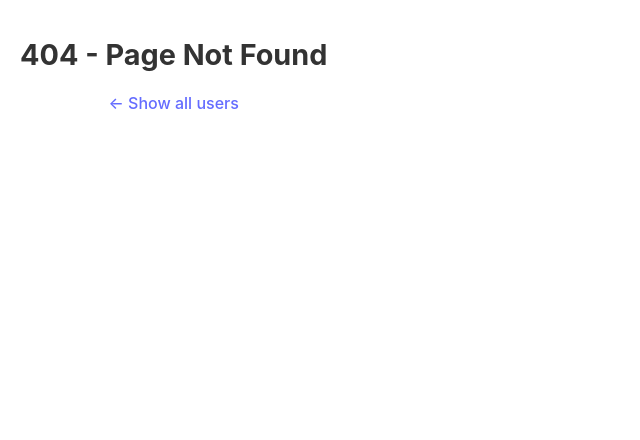
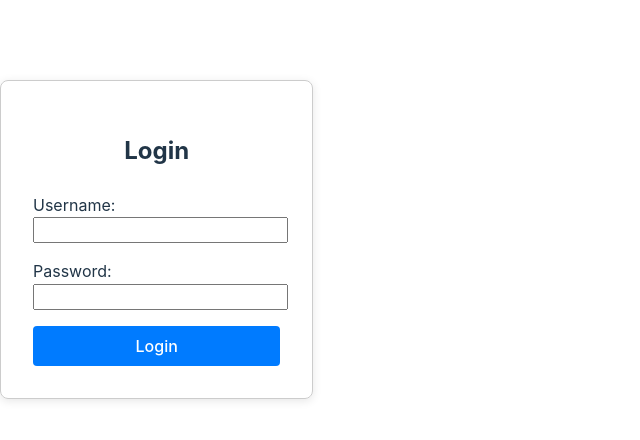
Before and after one commit to igoradastra/simple-cmr, a React (Vite) app: page /login in a window 1280 px wide. Before the commit this address had no page. Shown: the top 440 px of the page, without its empty margins (0-640 px from the left). Built offline with nearby package versions, Linux system fonts and the light colour scheme.

Commit message:
feat: login form with zod validation and react hook form

```diff
--- a/src/components/InputField.tsx
+++ b/src/components/InputField.tsx
@@ -1,8 +1,8 @@
 import { Control, Controller } from 'react-hook-form';
 
 type InputFieldProps = {
-  name: 'name' | 'email';
-  control: Control<{ name: string; email: string }>;
+  name: 'name' | 'email' | 'password';
+  control: Control<{ name: string; email: string; password: string }>;
   label: string;
   type: string;
 };
--- /dev/null
+++ b/src/context/AuthContext.tsx
@@ -0,0 +1,9 @@
+import { createContext } from 'react';
+
+type AuthContextType = {
+  user: string | null;
+  login: (username: string) => void;
+  logout: () => void;
+};
+
+export const AuthContext = createContext<AuthContextType | undefined>(undefined);
--- /dev/null
+++ b/src/context/AuthProvider.tsx
@@ -0,0 +1,16 @@
+import { useState, ReactNode } from 'react';
+import { AuthContext } from './AuthContext';
+
+export const AuthProvider = ({ children }: { children: ReactNode }) => {
+  const [user, setUser] = useState<string | null>(null);
+
+  const login = (username: string) => {
+    setUser(username);
+  };
+
+  const logout = () => {
+    setUser(null);
+  };
+
+  return <AuthContext.Provider value={{ user, login, logout }}>{children}</AuthContext.Provider>;
+};
--- /dev/null
+++ b/src/context/useAuth.tsx
@@ -0,0 +1,8 @@
+import { useContext } from 'react';
+import { AuthContext } from './AuthContext';
+
+export const useAuth = () => {
+  const context = useContext(AuthContext);
+  if (!context) throw new Error('useAuth must be used within AuthProvider');
+  return context;
+};
--- a/src/main.tsx
+++ b/src/main.tsx
@@ -2,11 +2,14 @@ import { createRoot } from 'react-dom/client';
 import './index.css';
 import { PagesRouter } from './pages/Routes.tsx';
 import { QueryClient, QueryClientProvider } from '@tanstack/react-query';
+import { AuthProvider } from './context/AuthProvider';
 
 const queryClient = new QueryClient();
 
 createRoot(document.getElementById('root')!).render(
   <QueryClientProvider client={queryClient}>
-    <PagesRouter />
+    <AuthProvider>
+      <PagesRouter />
+    </AuthProvider>
   </QueryClientProvider>
 );
--- /dev/null
+++ b/src/pages/Login/Login.tsx
@@ -0,0 +1,59 @@
+import { useNavigate } from 'react-router-dom';
+import { useAuth } from '../../context/useAuth';
+import { useForm } from 'react-hook-form';
+import { z } from 'zod';
+import { zodResolver } from '@hookform/resolvers/zod';
+import { InputField } from '../../components/InputField';
+
+const loginSchema = z.object({
+  name: z.string().min(1, 'Username is required'),
+  email: z.string().email('Invalid email'),
+});
+
+export const Login = () => {
+  const { login } = useAuth();
+  const navigate = useNavigate();
+  const { control, handleSubmit } = useForm({
+    resolver: zodResolver(loginSchema),
+    defaultValues: { name: '', email: '', password: '' },
+  });
+
+  const onSubmit = (data: { name: string; email: string }) => {
+    login(data.name);
+    navigate('/users');
+  };
+
+  return (
+    <form
+      onSubmit={handleSubmit(onSubmit)}
+      style={{
+        maxWidth: '350px',
+        margin: '5rem auto',
+        padding: '2rem',
+        border: '1px solid #ccc',
+        borderRadius: '8px',
+        boxShadow: '0 2px 10px rgba(0,0,0,0.1)',
+      }}
+    >
+      <h2 style={{ textAlign: 'center', marginBottom: '1.5rem' }}>Login</h2>
+      <InputField name="name" control={control} label="Username" type="text" />
+      <InputField name="password" control={control} label="Password" type="password" />
+      <button
+        type="submit"
+        style={{
+          width: '100%',
+          padding: '10px',
+          marginTop: '1rem',
+          border: 'none',
+          borderRadius: '4px',
+          background: '#007bff',
+          color: 'white',
+          fontSize: '16px',
+          cursor: 'pointer',
+        }}
+      >
+        Login
+      </button>
+    </form>
+  );
+};
--- /dev/null
+++ b/src/pages/Login/index.tsx
@@ -0,0 +1,9 @@
+import { Login } from './Login';
+
+export const LoginPage = () => {
+  return (
+    <>
+      <Login />
+    </>
+  );
+};
--- a/src/pages/NewUser/NewUser.tsx
+++ b/src/pages/NewUser/NewUser.tsx
@@ -13,7 +13,7 @@ const schema = z.object({
 export const NewUser = () => {
   const { control, handleSubmit, reset } = useForm({
     resolver: zodResolver(schema),
-    defaultValues: { name: '', email: '' },
+    defaultValues: { name: '', email: '', password: '' },
   });
 
   const mutation = useMutation({
--- a/src/pages/Routes.tsx
+++ b/src/pages/Routes.tsx
@@ -3,12 +3,14 @@ import { UserDetailPage } from './UsersDetail';
 import { NotFound } from './NotFound';
 import { Users } from './Users';
 import { NewUserPage } from './NewUser';
+import { LoginPage } from './Login';
 
 export const PagesRouter = () => {
   return (
     <BrowserRouter>
       <Routes>
-        <Route path="/" element={<Navigate to="/users" />} />
+        <Route path="/" element={<Navigate to="/login" />} />
+        <Route path="/login" element={<LoginPage />} />
         <Route path="/users" element={<Users />} />
         <Route path="/user/:id" element={<UserDetailPage />} />
         <Route path="/new-user" element={<NewUserPage />} />
```
